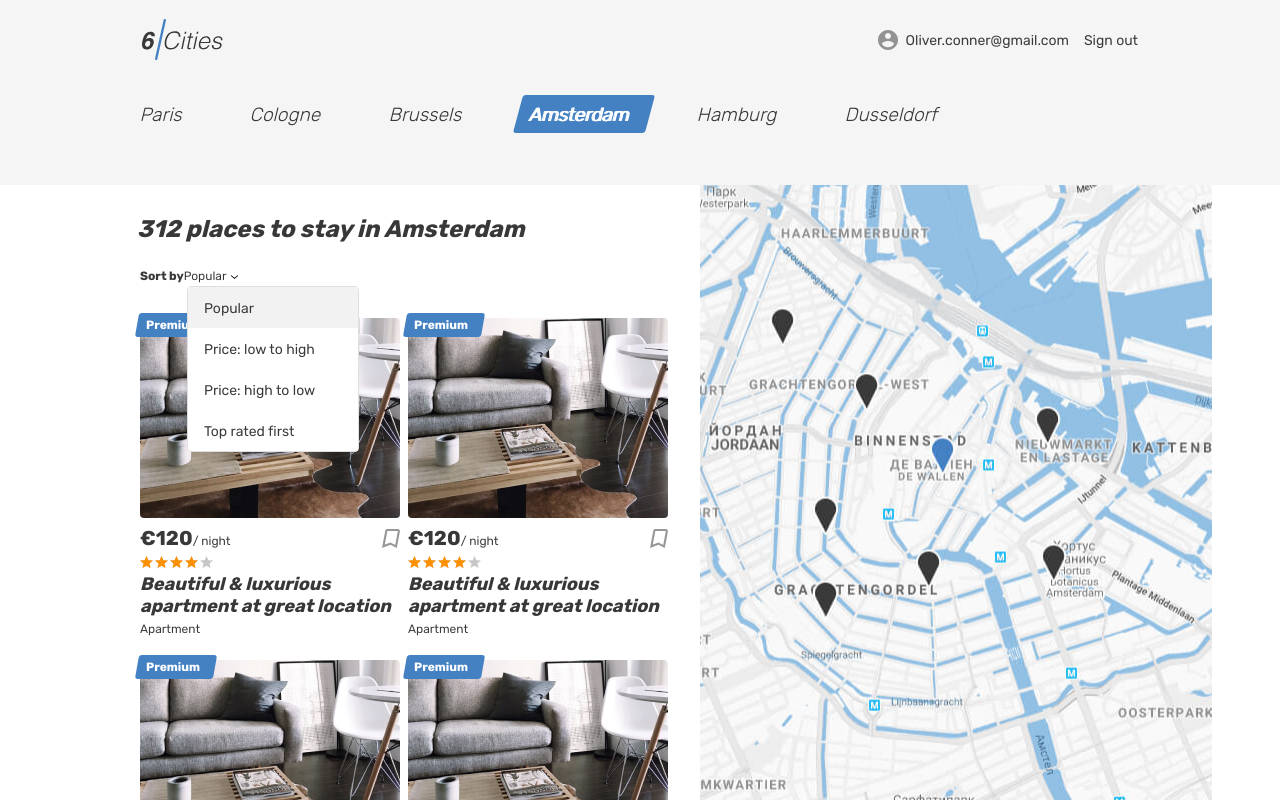
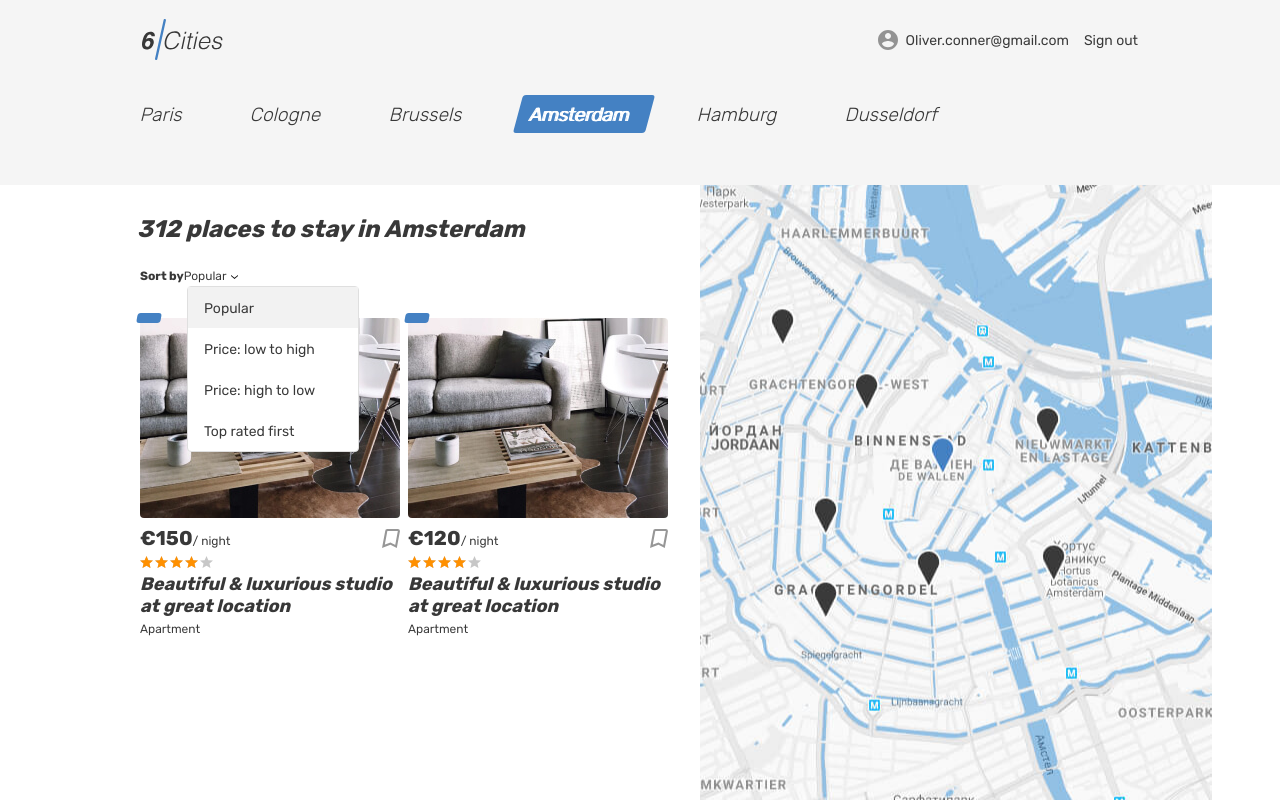
Before and after one commit to KashinAlexey/1903811-six-cities-9, a React (Create React App) app in the folder project/: page / in a window 1280 px wide. Built offline with nearby package versions, Linux system fonts and the light colour scheme.

Commit message:
Added card places list

```diff
--- a/project/src/components/app/app.tsx
+++ b/project/src/components/app/app.tsx
@@ -7,18 +7,25 @@ import LoginScreen from '../login-screen/login-screen';
 import PropertyScreen from '../property-screen/property-screen';
 import PrivateRoute from '../private-route/private-route';
 import NotFoundScreen from '../not-found-screen/not-found-screen';
+import {Offers} from '../../types/offer';
+import {Comments} from '../../types/offer';
 
 type AppScreenProps = {
-  cardsCount: number;
+  offers: Offers;
+  comments: Comments;
 }
 
-function App({cardsCount}: AppScreenProps): JSX.Element {
+function App({offers, comments}: AppScreenProps): JSX.Element {
   return (
     <BrowserRouter>
       <Routes>
         <Route
           path={AppRoute.Root}
-          element={<MainScreen cardsCount={cardsCount} />}
+          element={
+            <MainScreen
+              offers={offers}
+            />
+          }
         />
         <Route
           path={AppRoute.Favorites}
--- a/project/src/components/cities-places-card/cities-places-card.tsx
+++ b/project/src/components/cities-places-card/cities-places-card.tsx
@@ -1,8 +1,17 @@
-function CitiesPlacesCard(): JSX.Element {
+import {Offer} from '../../types/offer';
+
+type CitiesPlacesCardProps = {
+  offer: Offer;
+}
+
+function CitiesPlacesCard(props: CitiesPlacesCardProps): JSX.Element {
+  const {offer} = props;
+  const {isPremium, price, title} = offer;
+
   return (
     <article className="cities__place-card place-card">
       <div className="place-card__mark">
-        <span>Premium</span>
+        <span>{isPremium ? 'Premium' : ''}</span>
       </div>
       <div className="cities__image-wrapper place-card__image-wrapper">
         <a href="#section">
@@ -12,7 +21,7 @@ function CitiesPlacesCard(): JSX.Element {
       <div className="place-card__info">
         <div className="place-card__price-wrapper">
           <div className="place-card__price">
-            <b className="place-card__price-value">&euro;120</b>
+            <b className="place-card__price-value">&euro;{price}</b>
             <span className="place-card__price-text">&#47;&nbsp;night</span>
           </div>
           <button className="place-card__bookmark-button button" type="button">
@@ -29,7 +38,7 @@ function CitiesPlacesCard(): JSX.Element {
           </div>
         </div>
         <h2 className="place-card__name">
-          <a href="#section">Beautiful &amp; luxurious apartment at great location</a>
+          <a href="#section">{title}</a>
         </h2>
         <p className="place-card__type">Apartment</p>
       </div>
--- /dev/null
+++ b/project/src/components/cities-places-list/cities-places-list.tsx
@@ -0,0 +1,27 @@
+import {Offers} from '../../types/offer';
+import CitiesPlacesCard from '../cities-places-card/cities-places-card';
+
+type CitiesPlacesListProps = {
+  offers: Offers;
+}
+
+function CitiesPlacesList(props: CitiesPlacesListProps): JSX.Element {
+  const {offers} = props;
+
+  const Cards = new Set();
+  for (let number = 0; number < offers.length; number++){
+    Cards.add(
+      <CitiesPlacesCard
+        key={offers[number].id.toString()}
+        offer={offers[number]}
+      />);
+  }
+
+  return (
+    <div className="cities__places-list places__list tabs__content">
+      {Cards}
+    </div>
+  );
+}
+
+export default CitiesPlacesList;
--- a/project/src/components/main-screen/main-screen.tsx
+++ b/project/src/components/main-screen/main-screen.tsx
@@ -1,15 +1,12 @@
-import CitiesPlacesCard from '../cities-places-card/cities-places-card';
+import CitiesPlacesList from '../cities-places-list/cities-places-list';
 import Logo from '../logo/logo';
+import {Offers} from '../../types/offer';
 
 type MainScreenProps = {
-  cardsCount: number;
+  offers: Offers;
 }
 
-function MainScreen({cardsCount}: MainScreenProps): JSX.Element {
-  const Cards = new Set();
-  for (let number = 0; number <= cardsCount; number++){
-    Cards.add(<CitiesPlacesCard key={number.toString()}/>);
-  }
+function MainScreen({offers}: MainScreenProps): JSX.Element {
 
   return (
     <div className="page page--gray page--main">
@@ -95,9 +92,7 @@ function MainScreen({cardsCount}: MainScreenProps): JSX.Element {
                   <li className="places__option" tabIndex={0}>Top rated first</li>
                 </ul>
               </form>
-              <div className="cities__places-list places__list tabs__content">
-                {Cards}
-              </div>
+              <CitiesPlacesList offers={offers} />
             </section>
             <div className="cities__right-section">
               <section className="cities__map map"></section>
--- a/project/src/index.tsx
+++ b/project/src/index.tsx
@@ -1,15 +1,14 @@
 import React from 'react';
 import ReactDOM from 'react-dom';
 import App from './components/app/app';
-
-const Setting = {
-  CARDS_COUNT: 5,
-};
+import {offers} from './mocks/offers';
+import {comments} from './mocks/comments';
 
 ReactDOM.render(
   <React.StrictMode>
     <App
-      cardsCount = {Setting.CARDS_COUNT}
+      offers = {offers}
+      comments = {comments}
     />
   </React.StrictMode>,
   document.getElementById('root'));
--- a/project/src/mocks/offers.ts
+++ b/project/src/mocks/offers.ts
@@ -30,7 +30,7 @@ export const offers: Offers = [
     },
     maxAdults: 4,
     previewImage: 'img/1.png',
-    price: 120,
+    price: 150,
     rating: 4.8,
     title: 'Beautiful & luxurious studio at great location',
     type: 'apartment',
@@ -53,7 +53,7 @@ export const offers: Offers = [
       isPro: true,
       name: 'Angelina',
     },
-    id: 1,
+    id: 2,
     images: ['img/1.png'],
     isFavorite: true,
     isPremium: false,
```
